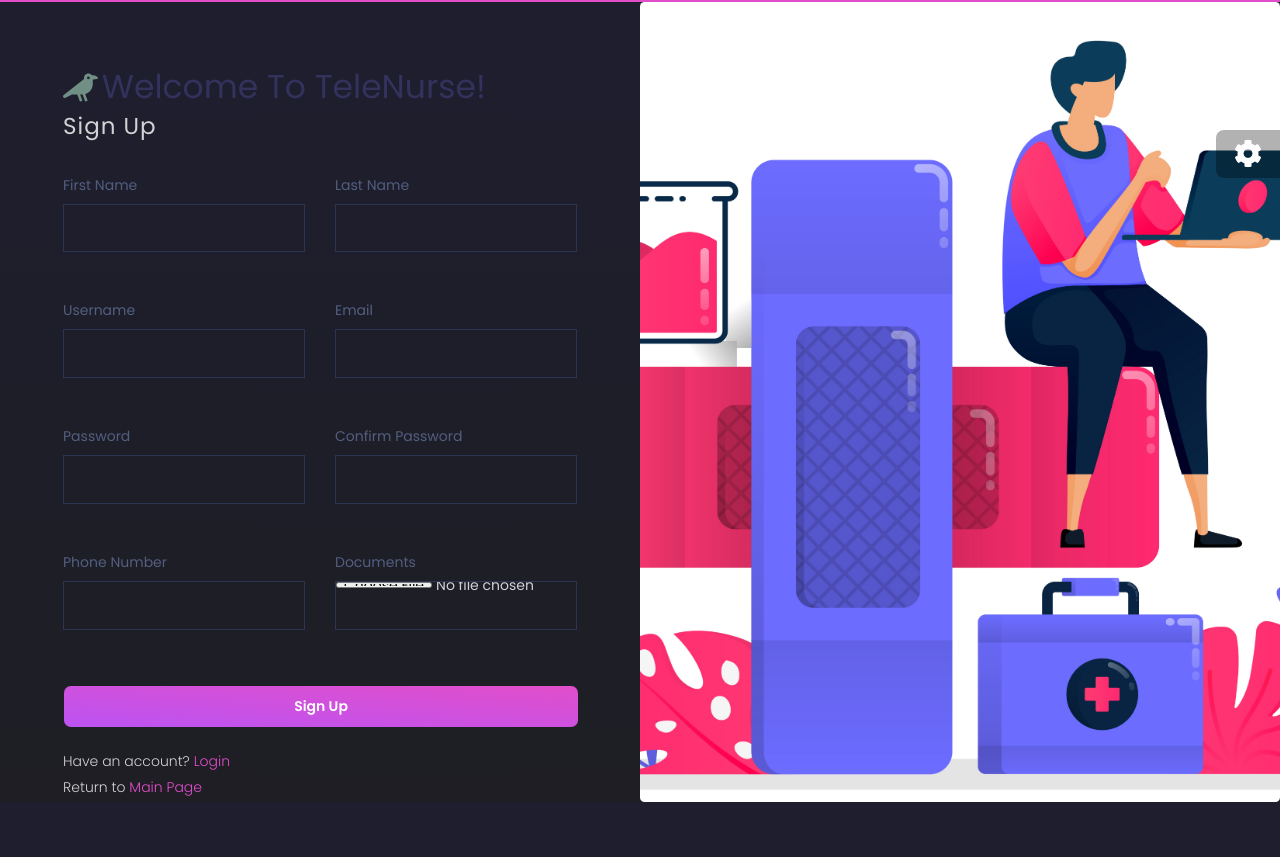
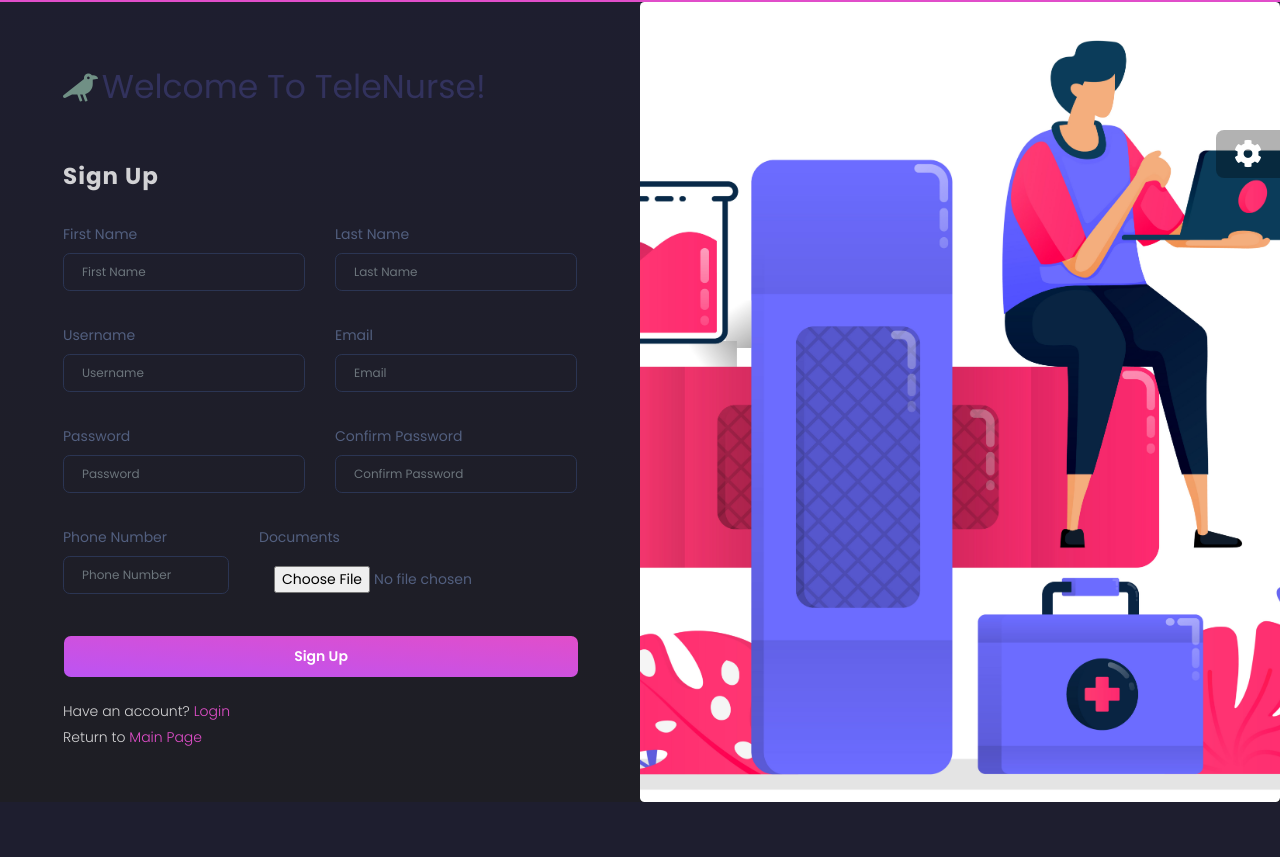
Before and after one commit to titansarus/Telenurse, a Django app: page /register/ in a window 1280 px wide. Run offline with Django 3.2, Linux system fonts and the light colour scheme; some libraries are stand-ins or nearby versions.

Commit message:
fixed bugs for register form

```diff
--- a/apps/authentication/views.py
+++ b/apps/authentication/views.py
@@ -56,7 +56,7 @@ def register_user(request):
             form.save()
             success = True
             msg = 'User created - please <a href="/login">login</a>.'
-            # return redirect("/login/")
+            return redirect("/login/")
         else:
             msg = "Form is not valid"
     else:
@@ -64,6 +64,6 @@ def register_user(request):
 
     return render(
         request,
-        "accounts/register-test.html",
+        "accounts/register.html",
         {"form": form, "msg": msg, "success": success},
     )
--- a/apps/templates/accounts/register-test.html
+++ /dev/null
@@ -1,118 +0,0 @@
-{% extends "layouts/logged-out-base.html" %} {% block title %} Login {% endblock %}
-
-{% load static %}
-
-<!-- Specific Page CSS goes HERE  -->
-{% block stylesheets %}{% endblock stylesheets %}
-{% block content %}
-
-<link rel="stylesheet" href="{% static 'assets/css/authentication/login.css' %}">
-
-<section class="h-100">
-  <div class="container-fluid">
-    <div class="row">
-      <div class="col-sm-6 text-black">
-
-        <div class="px-5 ms-xl-4">
-          <i class="fas fa-crow fa-2x me-3 pt-5 mt-xl-4" style="color: #709085;"></i>
-          <span class="h1 fw-bold mb-0">Welcome To TeleNurse!</span>
-        </div>
-
-        <div class="d-flex align-items-center h-custom-2 px-5 ms-xl-4 mt-5 pt-5 pt-xl-0 mt-xl-n5">
-
-          <form  role="form" method="post" action="" class="test">
-            {% csrf_token %}
-            <h3 class="fw-normal mb-3 pb-3" style="letter-spacing: 1px;">Sign Up</h3>
-
-            <div class="row mb-4">
-              <div class="col">
-                <div class="form-outline mb-4">
-                  <label class="form-label" for="form2Example18">First Name</label>
-                  <input name="first_name" id="form2Example18" class="form-control form-control-lg"/>
-                </div>
-<!--                Check Errors-->
-              </div>
-
-              <div class="col">
-                <div class="form-outline mb-4">
-                  <label class="form-label" for="form2Example28">Last Name</label>
-                  <input name="last_name" id="form2Example28"
-                         class="form-control form-control-lg"/>
-                </div>
-              </div>
-            </div>
-
-            <div class="row mb-4">
-              <div class="col">
-                <div class="form-outline mb-4">
-                  <label class="form-label" for="form2Example38">Username</label>
-                  <input name="username" id="form2Example38"
-                         class="form-control form-control-lg"/>
-                </div>
-              </div>
-              <div class="col">
-                <div class="form-outline mb-4">
-                  <label class="form-label" for="form2Example48">Email</label>
-                  <input name="email" id="form2Example48"
-                         class="form-control form-control-lg"/>
-                </div>
-              </div>
-            </div>
-
-            <div class="row mb-4">
-              <div class="col">
-                <div class="form-outline mb-4">
-                  <label class="form-label" for="form2Example58">Password</label>
-                  <input name="password1" type="password" id="form2Example58"
-                         class="form-control form-control-lg"/>
-                </div>
-              </div>
-
-              <div class="col">
-                <div class="form-outline mb-4">
-                  <label class="form-label" for="form2Example68">Confirm Password</label>
-                  <input name="password2" type="password" id="form2Example68"
-                         class="form-control form-control-lg"/>
-                </div>
-              </div>
-            </div>
-
-            <div class="row mb-4">
-              <div class="col">
-                <div class="form-outline mb-4">
-                  <label class="form-label" for="form2Example88">Phone Number</label>
-                  <input name="phone_number" id="form2Example88"
-                         class="form-control form-control-lg"/>
-                </div>
-              </div>
-              <div class="col">
-                <div class="form-outline mb-4">
-                  <label class="form-label" for="form2Example78">Documents</label>
-                  <input name="document" id="form2Example78" type="file"
-                         class="form-control form-control-lg"/>
-                </div>
-              </div>
-            </div>
-
-            <div class="pt-1 mb-4">
-              <button class="btn btn-fill btn-primary" type="submit">Sign Up</button>
-            </div>
-
-            <p>Have an account? <a href="{% url 'login' %}" class="text-primary">Login</a></p>
-            <p>Return to <a class="text-primary" href="{% url 'init' %}">Main Page</a></p>
-          </form>
-        </div>
-
-      </div>
-      <div class="col-sm-6 px-0 d-none d-sm-block">
-        <img src="{% static 'assets/img/authentication/register.jpg' %}" alt="Login image" class="w-100 vh-100"
-             style="object-fit: cover; object-position: left;">
-      </div>
-    </div>
-  </div>
-</section>
-
-{% endblock content %}
-
-<!-- Specific Page JS goes HERE  -->
-{% block javascripts %}{% endblock javascripts %}
--- a/apps/templates/accounts/register.html
+++ b/apps/templates/accounts/register.html
@@ -1,119 +1,137 @@
-{% extends "layouts/logged-out-base.html" %}
+{% extends "layouts/logged-out-base.html" %} {% block title %} Login {% endblock %}
 
-{% block title %} Register {% endblock %}
+{% load static %}
 
 <!-- Specific Page CSS goes HERE  -->
 {% block stylesheets %}{% endblock stylesheets %}
-
 {% block content %}
 
+<link rel="stylesheet" href="{% static 'assets/css/authentication/login.css' %}">
+
+<section class="h-100">
+  <div class="container-fluid">
     <div class="row">
-  <div class="col-md-8">
-    <div class="card">
+      <div class="col-sm-6 text-black">
+
+        <div class="px-5 ms-xl-4">
+          <i class="fas fa-crow fa-2x me-3 pt-5 mt-xl-4" style="color: #709085;"></i>
+          <span class="h1 fw-bold mb-0">Welcome To TeleNurse!</span>
+        </div>
+
+        <div class="d-flex align-items-center h-custom-2 px-5 ms-xl-4 mt-5 pt-5 pt-xl-0 mt-xl-n5">
+
           <form role="form" method="post" action="" enctype="multipart/form-data">
             {% csrf_token %}
-        <div class="card-header">
-          <h3 class="title">Register</h3>
-          <h6 class="card-category">
+            <h3 class="fw-normal mb-3 pb-3" style="letter-spacing: 1px;"><b>Sign Up</b></h3>
+
             {% if msg %}
             <span class="text-danger">{{ msg | safe }}</span>
-              {% else %}
-                Add your credentials
             {% endif %}
-          </h6>
-        </div>
 
             {% if success %}
             <p class="col-md-8">
               Please <a href="{% url 'login' %}">authenticate</a> using the new account.
             </p>
             {% else %}
-          <div class="card-body">
-
-            <div class="row">
-              <div class="col-md-6 pr-md-1">
+            <div class="row mb-4">
+              <div class="col">
                 <div class="form-group">
                   <label>First Name</label>
                   {{ form.first_name }}
                 </div>
+                <span class="text-danger">{{ form.first_name.errors }}</span>
               </div>
-              <span class="text-danger">{{ form.first_name.errors }}</span>
-              <div class="col-md-6 pr-md-1">
+
+              <div class="col">
                 <div class="form-group">
                   <label>Last Name</label>
                   {{ form.last_name }}
                 </div>
-              </div>
                 <span class="text-danger">{{ form.last_name.errors }}</span>
               </div>
 
-            <div class="row">
-              <div class="col-md-6 pr-md-1">
+            </div>
+
+            <div class="row mb-4">
+              <div class="col">
                 <div class="form-group">
                   <label>Username</label>
                   {{ form.username }}
                 </div>
+                <span class="text-danger">{{ form.username.errors }}</span>
               </div>
-              <span class="text-danger">{{ form.username.errors }}</span>
-              <div class="col-md-6 pr-md-1">
+
+              <div class="col">
                 <div class="form-group">
                   <label>Email</label>
                   {{ form.email }}
                 </div>
-              </div>
                 <span class="text-danger">{{ form.email.errors }}</span>
               </div>
 
-            <div class="row">
-              <div class="col-md-6 pr-md-1">
+            </div>
+
+            <div class="row mb-4">
+              <div class="col">
                 <div class="form-group">
                   <label>Password</label>
                   {{ form.password1 }}
                 </div>
+                <span class="text-danger">{{ form.password1.errors }}</span>
               </div>
-              <span class="text-danger">{{ form.password1.errors }}</span>
-              <div class="col-md-6 pr-md-1">
+
+              <div class="col">
                 <div class="form-group">
                   <label>Confirm Password</label>
                   {{ form.password2 }}
                 </div>
-              </div>
                 <span class="text-danger">{{ form.password2.errors }}</span>
               </div>
 
-            <div class="row">
-              <div class="col-md-6 pr-md-1">
+            </div>
+
+            <div class="row mb-4">
+              <div class="col">
                 <div class="form-group">
                   <label>Phone Number</label>
                   {{ form.phone_number }}
                 </div>
+                <span class="text-danger">{{ form.phone_number.errors }}</span>
               </div>
-              <span class="text-danger">{{ form.phone_number.errors }}</span>
-              <div class="col-md-6 pr-md-1">
+
+
+              <div class="col">
                 <div class="form-group">
                   <label>Documents</label>
                 </div>
                 <div class="col-md-6 pr-md-1">
                   {{ form.document }}
                 </div>
-                </div>
                 <span class="text-danger">{{ form.document.errors }}</span>
               </div>
+
             </div>
 
-          <div class="card-footer">
-            <button type="submit" name="register" class="btn btn-fill btn-primary">Register</button>
-            <a class="btn btn-fill btn-primary" href="{% url 'init' %}">Main Page</a>
-            &nbsp; &nbsp;
-            Have an account? <a href="{% url 'login' %}" class="text-primary">Login</a>
+            <div class="pt-1 mb-4">
+              <button class="btn btn-fill btn-primary" type="submit">Sign Up</button>
             </div>
 
+            <p>Have an account? <a href="{% url 'login' %}" class="text-primary">Login</a></p>
+            <p>Return to <a class="text-primary" href="{% url 'init' %}">Main Page</a></p>
             {% endif %}
+
+
           </form>
+        </div>
+
+      </div>
+      <div class="col-sm-6 px-0 d-none d-sm-block">
+        <img src="{% static 'assets/img/authentication/register.jpg' %}" alt="Signup image" class="w-100 vh-100"
+             style="object-fit: cover; object-position: left;">
       </div>
     </div>
   </div>
-
+</section>
 
 {% endblock content %}
 
```
Also changed, not shown: apps/templates/accounts/login.html (+14 -8 lines). Lines whose indentation alone changed are shown as unchanged.
